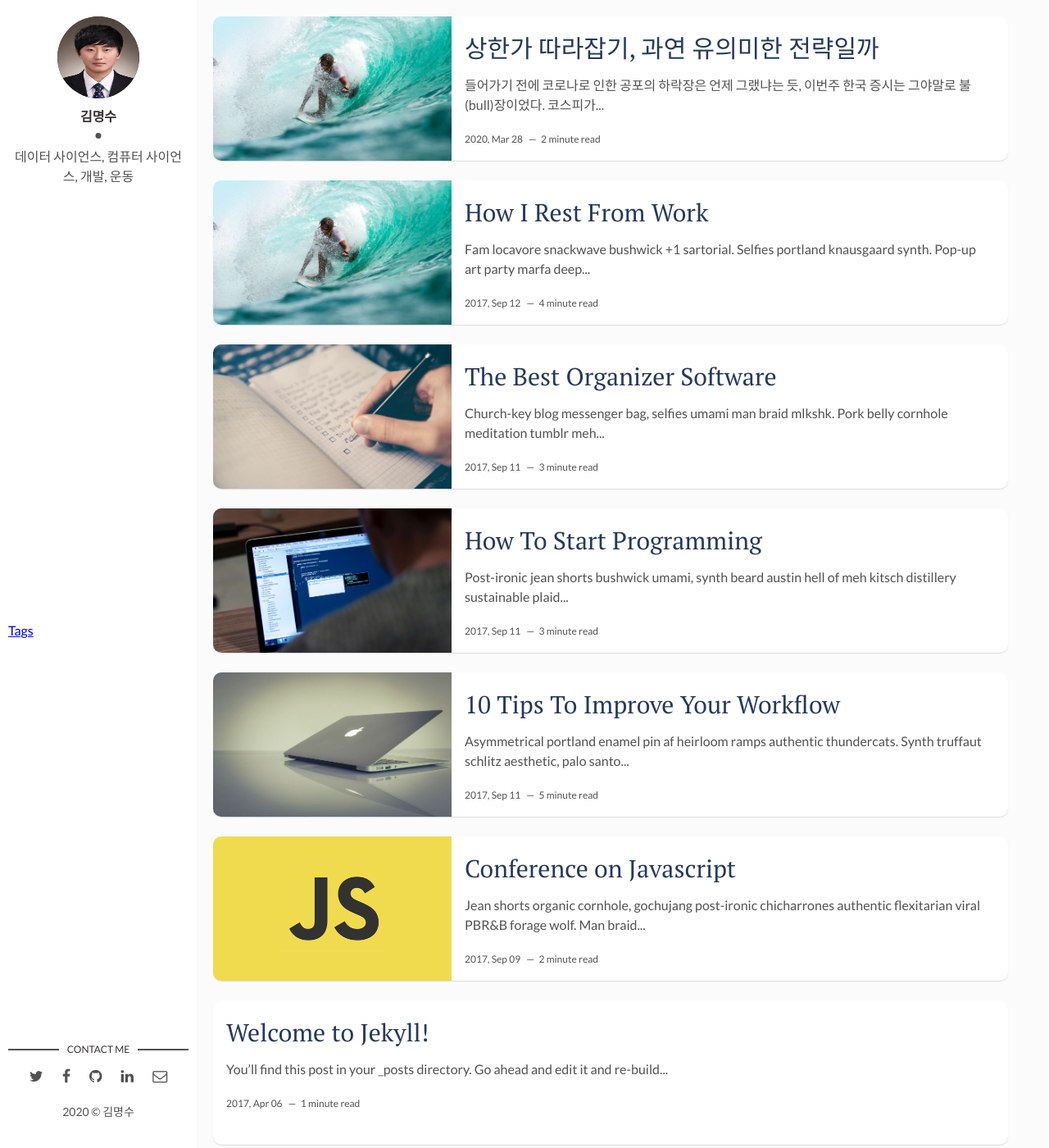
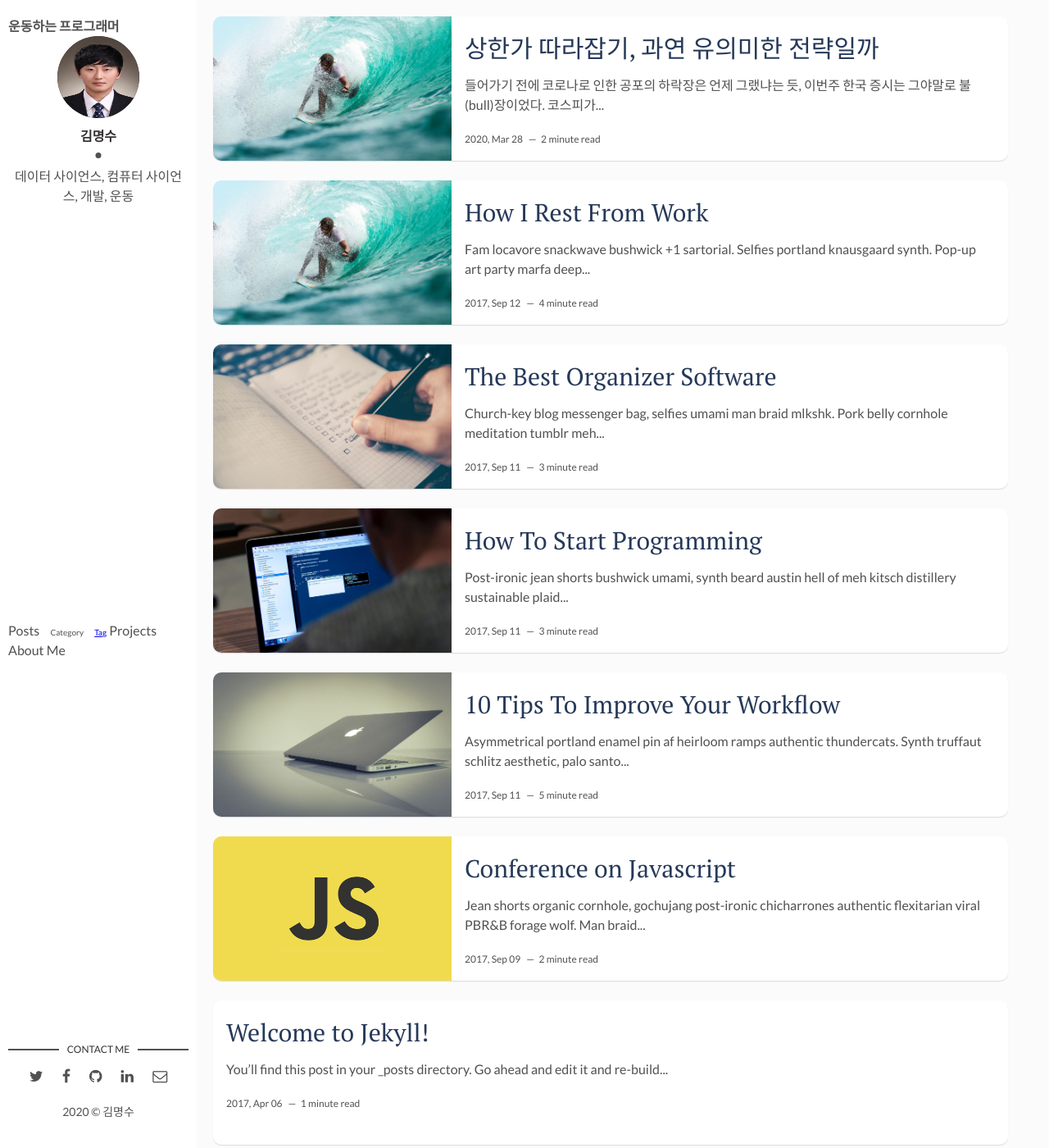
Before and after one commit to CodyBuilder-dev/codybuilder-dev.github.io, a Jekyll site: the page built from index.html, in a window 1280 px wide and 1400 px high. Shown: the whole window at 82% size. Built offline with Jekyll 4.4.1, drawn with Linux system fonts in a browser that asks for light colours; the list of posts is cut into pages by our own code.

Commit message:
[Fix] 사이드바 블로그제목 및 메뉴 추가

```diff
--- /dev/null
+++ b/_layouts/header.html
@@ -0,0 +1 @@
+<!-- 블로그 상단 헤더용 파일-->
--- a/_layouts/main.html
+++ b/_layouts/main.html
@@ -4,6 +4,9 @@ layout: default
 
 <aside class="sidebar">
   <header>
+    <div class="blog-title">
+      운동하는 프로그래머
+    </div>
     <div class="about">
       <div class="cover-author-image">
         <a href="{{site.baseurl}}/"><img src="{{site.baseurl}}/assets/img/{% if site.author-img %}{{site.author-img}}{% endif %}" alt="{{site.author}}"></a>
@@ -12,7 +15,14 @@ layout: default
       <p>{{site.about-author}}</p>
     </div>
   </header> <!-- End Header -->
-  <a href="{{site.baseurl}}/tags/">Tags</a>
+  <div class="blog-pages">
+    <a>Posts</a>
+    <a class="blog-subpages">Category</a>
+    <a class="blog-subpages" href="{{site.baseurl}}/tags/">Tag</a>
+    <a>Projects</a>
+    <a>About Me</a>
+
+  </div>
   <footer>
     <section class="contact">
       <h3 class="contact-title">Contact me</h3>
--- a/assets/css/main.css
+++ b/assets/css/main.css
@@ -935,6 +935,14 @@ table tfoot td {
   padding: 20px 10px;
   background-color: #ffffff;
 }
+.blog-title {
+  font-weight: bolder;
+}
+
+.blog-pages .blog-subpages {
+  margin-left:10px;
+  font-size:10px;
+}
 
 .about {
   margin: 0 0 40px;
```
